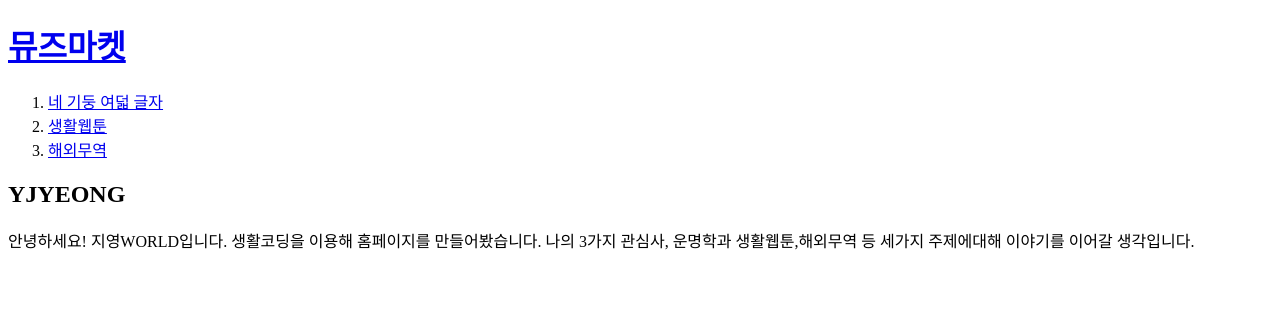
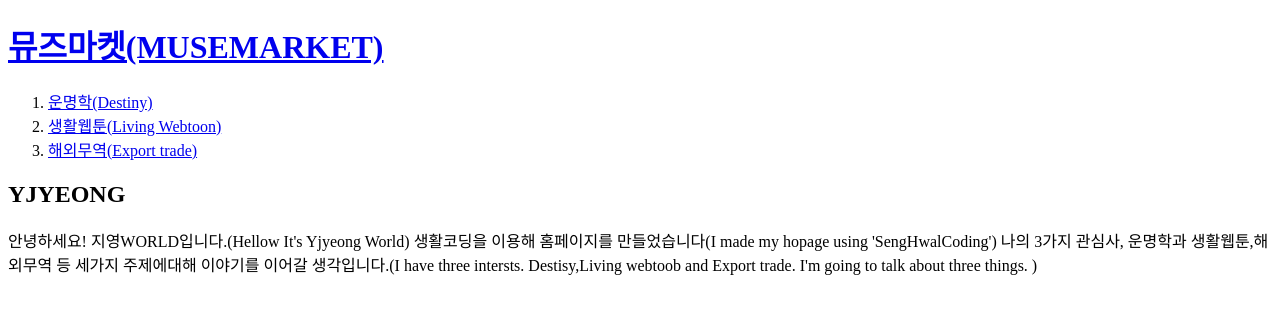
Before and after one commit to yjyeong/web1, a plain HTML site: page index.html in a window 1280 px wide. Drawn offline with Linux system fonts and the light colour scheme.

Commit message:
Add files via upload

```diff
--- a/index.html
+++ b/index.html
@@ -7,17 +7,17 @@
   <meta charset="utf-8">
 </head>
 <body>
-  <h1><a href="index.html">뮤즈마켓</a></h1>
+  <h1><a href="index.html">뮤즈마켓(MUSEMARKET)</a></h1>
   <ol>
-    <li><a href="1.html">네 기둥 여덟 글자</a></li>
-    <li><a href="2.html">생활웹툰</a></li>
-    <li><a href="3.html">해외무역</a></li>
+    <li><a href="1.html">운명학(Destiny)</a></li>
+    <li><a href="2.html">생활웹툰(Living Webtoon)</a></li>
+    <li><a href="3.html">해외무역(Export trade)</a></li>
   </ol>
   <h2>YJYEONG</h2>
-  <p>안녕하세요! 지영WORLD입니다.
-   생활코딩을 이용해 홈페이지를 만들어봤습니다.
+  <p>안녕하세요! 지영WORLD입니다.(Hellow It's Yjyeong World)
+   생활코딩을 이용해 홈페이지를 만들었습니다(I made my hopage using 'SengHwalCoding')
    나의 3가지 관심사, 운명학과 생활웹툰,해외무역 등 세가지 주제에대해 이야기를 이어갈
-   생각입니다.
+   생각입니다.(I have three intersts. Destisy,Living webtoob and Export trade. I'm going to talk about three things. )
   </p>
 </body>
 </html>
```
